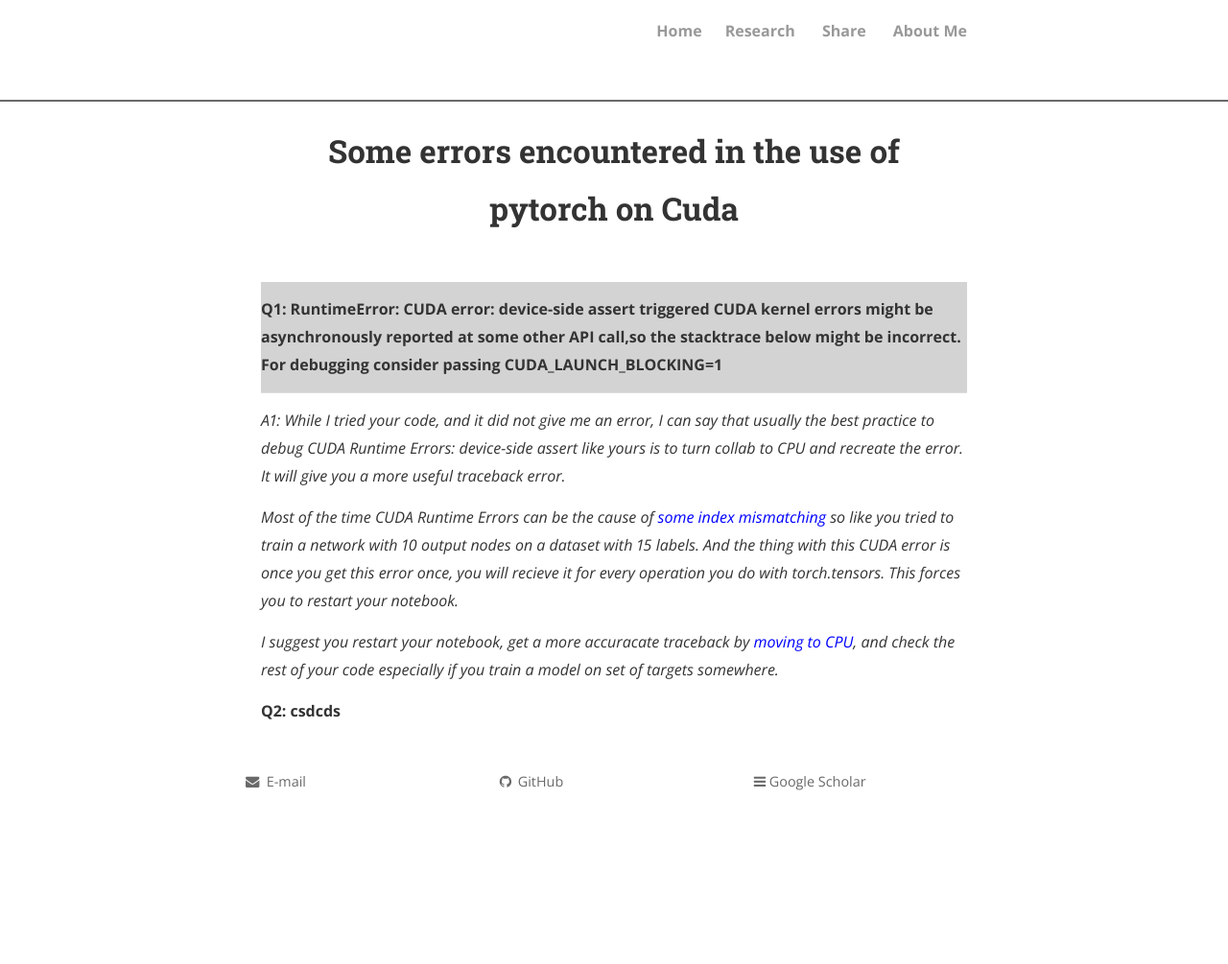
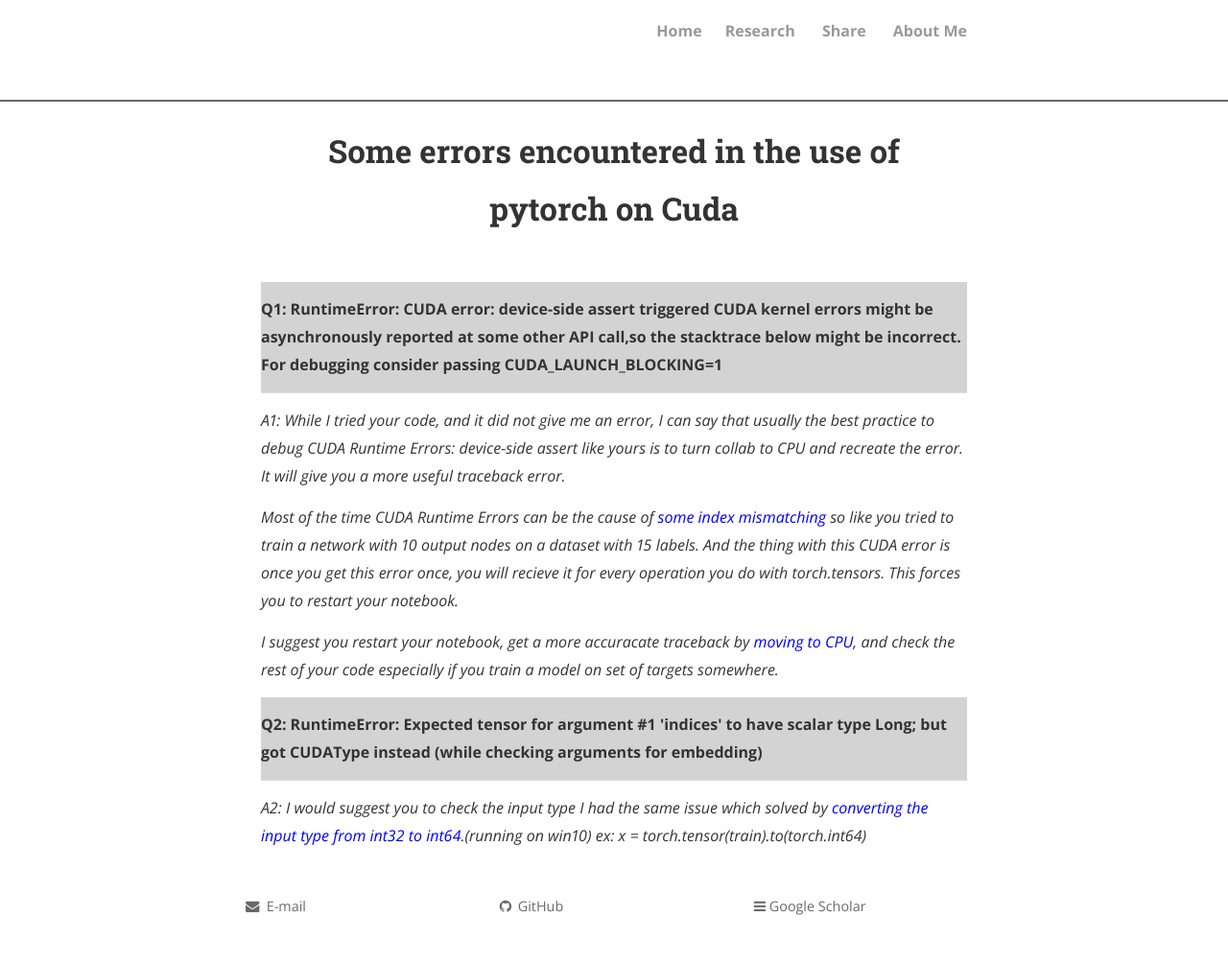
Before and after one commit to sosweetzhang/sosweetzhang.github.io, a Jekyll site: the page built from share/Experience/231106.md, in a window 1280 px wide. Shown: the whole page at 96% size. Built offline with Jekyll 4.4.1, drawn with Linux system fonts in a browser that asks for light colours; nearby versions of some CDN libraries; comment, search, counter and statistics services are not loaded; a style sheet for code colours, icons or effects is not loaded; before the commit the page ends 900 px from its top, so only the background shows below that.

Commit message:
Update 231106.md

```diff
--- a/share/Experience/231106.md
+++ b/share/Experience/231106.md
@@ -12,4 +12,7 @@ permalink: /share/Experience/231106/
 
 <em>I suggest you restart your notebook, get a more accuracate traceback by <font color=Blue>moving to CPU</font>, and check the rest of your code especially if you train a model on set of targets somewhere.</em>
 
-**Q2: csdcds**
+
+<table><tr><td bgcolor=lightgray><strong>Q2: RuntimeError: Expected tensor for argument #1 'indices' to have scalar type Long; but got CUDAType instead (while checking arguments for embedding)</strong></td></tr></table>
+
+<em>A2: I would suggest you to check the input type I had the same issue which solved by <font color=Blue>converting the input type from int32 to int64</font>.(running on win10) ex: x = torch.tensor(train).to(torch.int64)</em>
```
